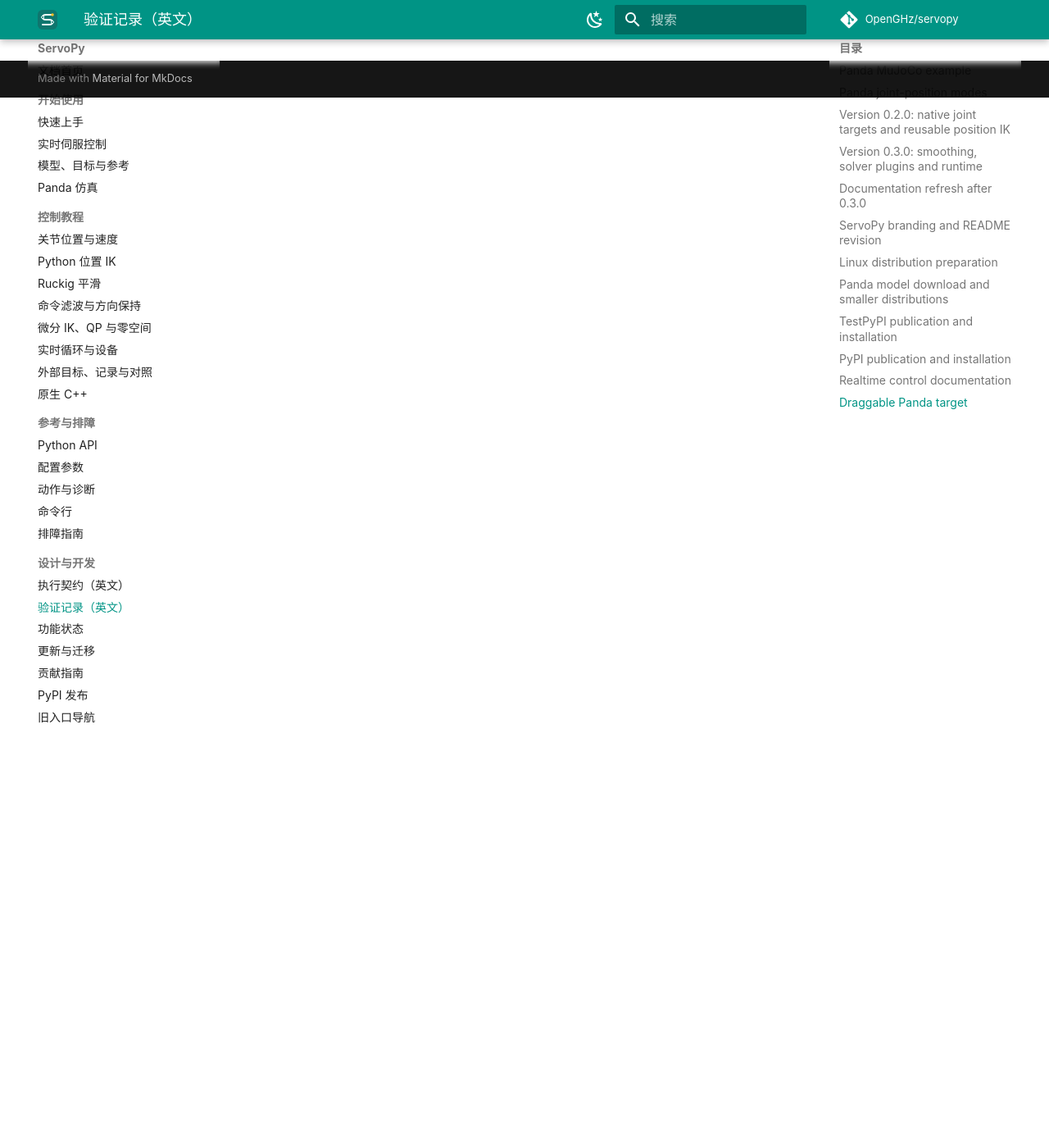
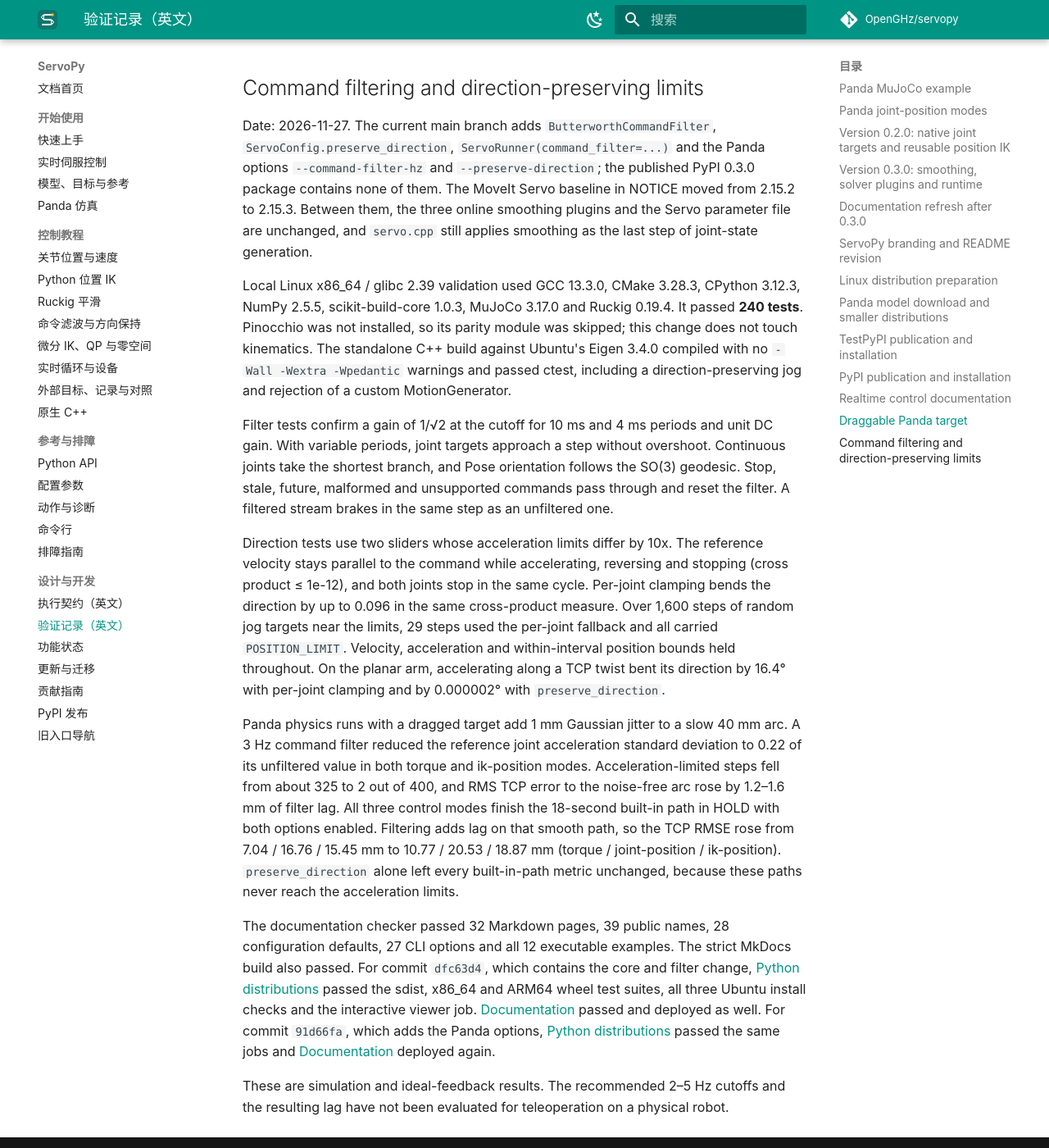
Before and after one commit to OpenGHz/servopy, an MkDocs documentation site: the page built from docs/validation.md, in a window 1280 px wide and 1400 px high, scrolled down 10165 px. Shown: the whole window at 82% size. Built offline with MkDocs 1.6.1 and Material for MkDocs 9.7.7, drawn with Linux system fonts in a browser that asks for light colours; comment, search, counter and statistics services are not loaded.

Commit message:
docs: record command filtering and direction-preservation validation
Record the local native validation: GCC 13.3, CPython 3.12.3, MuJoCo
3.17.0 and Ruckig 0.19.4, with 240 tests passing and the Pinocchio
module skipped. It also passed the warning-free standalone C++ build and
all docs checks.

The record keeps the measured filter and direction-preservation numbers
from the planar, slider and Panda runs, and the TCP RMSE cost of filter
lag on the built-in paths. It links the green Python distributions and
Documentation runs for dfc63d4 (core and filter) and 91d66fa (Panda
options). It notes that the MoveIt 2.15.3 baseline left the smoothing
plugins unchanged and that the cutoffs have not been checked on
hardware.

Co-Authored-By: Claude Opus 5.5 <noreply@anthropic.com>

```diff
--- a/docs/validation.md
+++ b/docs/validation.md
@@ -419,3 +419,66 @@ in the run's `panda-viewer-check` artifact for seven days.
 This checks native viewer interaction and simulation behavior on a virtual
 display. It is not a hardware-control timing or physical-robot accuracy
 measurement.
+
+## Command filtering and direction-preserving limits
+
+Date: 2026-11-27. The current main branch adds `ButterworthCommandFilter`,
+`ServoConfig.preserve_direction`, `ServoRunner(command_filter=...)` and the
+Panda options `--command-filter-hz` and `--preserve-direction`; the published
+PyPI 0.3.0 package contains none of them. The MoveIt Servo baseline in NOTICE
+moved from 2.15.2 to 2.15.3. Between them, the three online smoothing plugins
+and the Servo parameter file are unchanged, and `servo.cpp` still applies
+smoothing as the last step of joint-state generation.
+
+Local Linux x86_64 / glibc 2.39 validation used GCC 13.3.0, CMake 3.28.3,
+CPython 3.12.3, NumPy 2.5.5, scikit-build-core 1.0.3, MuJoCo 3.17.0 and
+Ruckig 0.19.4. It passed **240 tests**. Pinocchio was not installed, so its
+parity module was skipped; this change does not touch kinematics. The
+standalone C++ build against Ubuntu's Eigen 3.4.0 compiled with no
+`-Wall -Wextra -Wpedantic` warnings and passed ctest, including a
+direction-preserving jog and rejection of a custom MotionGenerator.
+
+Filter tests confirm a gain of 1/√2 at the cutoff for 10 ms and 4 ms
+periods and unit DC gain. With variable periods, joint targets approach a step
+without overshoot. Continuous joints take the shortest branch, and Pose
+orientation follows the SO(3) geodesic. Stop, stale, future, malformed and
+unsupported commands pass through and reset the filter. A filtered stream
+brakes in the same step as an unfiltered one.
+
+Direction tests use two sliders whose acceleration limits differ by 10x. The
+reference velocity stays parallel to the command while accelerating,
+reversing and stopping (cross product ≤ 1e-12), and both joints stop in the
+same cycle. Per-joint clamping bends the direction by up to 0.096 in the
+same cross-product measure. Over 1,600 steps of random jog targets near the
+limits, 29 steps used the per-joint fallback and all carried `POSITION_LIMIT`.
+Velocity, acceleration and within-interval position bounds held throughout.
+On the planar arm, accelerating along a TCP twist bent its direction by
+16.4° with per-joint clamping and by 0.000002° with `preserve_direction`.
+
+Panda physics runs with a dragged target add 1 mm Gaussian jitter to a
+slow 40 mm arc. A 3 Hz command filter reduced the reference joint
+acceleration standard deviation to 0.22 of its unfiltered value in both
+torque and ik-position modes. Acceleration-limited steps fell from about
+325 to 2 out of 400, and RMS TCP error to the noise-free arc rose by 1.2–1.6 mm
+of filter lag. All three control modes finish the 18-second built-in path in
+HOLD with both options enabled. Filtering adds lag on that smooth path, so the
+TCP RMSE rose from 7.04 / 16.76 / 15.45 mm to 10.77 / 20.53 / 18.87 mm
+(torque / joint-position / ik-position). `preserve_direction` alone left
+every built-in-path metric unchanged, because these paths never reach the
+acceleration limits.
+
+The documentation checker passed 32 Markdown pages, 39 public names, 28
+configuration defaults, 27 CLI options and all 12 executable examples. The
+strict MkDocs build also passed. For commit `dfc63d4`, which contains the
+core and filter change, [Python distributions](https://github.com/OpenGHz/servopy/actions/runs/45951339257)
+passed the sdist, x86_64 and ARM64 wheel test suites, all three Ubuntu
+install checks and the interactive viewer job.
+[Documentation](https://github.com/OpenGHz/servopy/actions/runs/45951339156)
+passed and deployed as well. For commit `91d66fa`, which adds the Panda
+options, [Python distributions](https://github.com/OpenGHz/servopy/actions/runs/45957621264)
+passed the same jobs and [Documentation](https://github.com/OpenGHz/servopy/actions/runs/45957621387)
+deployed again.
+
+These are simulation and ideal-feedback results. The recommended 2–5 Hz
+cutoffs and the resulting lag have not been evaluated for teleoperation on a
+physical robot.
```
